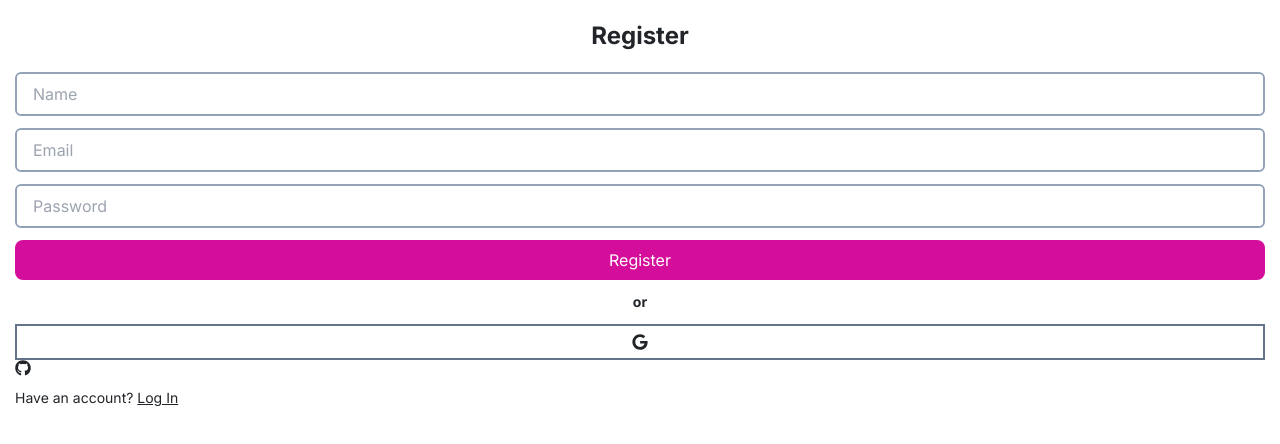
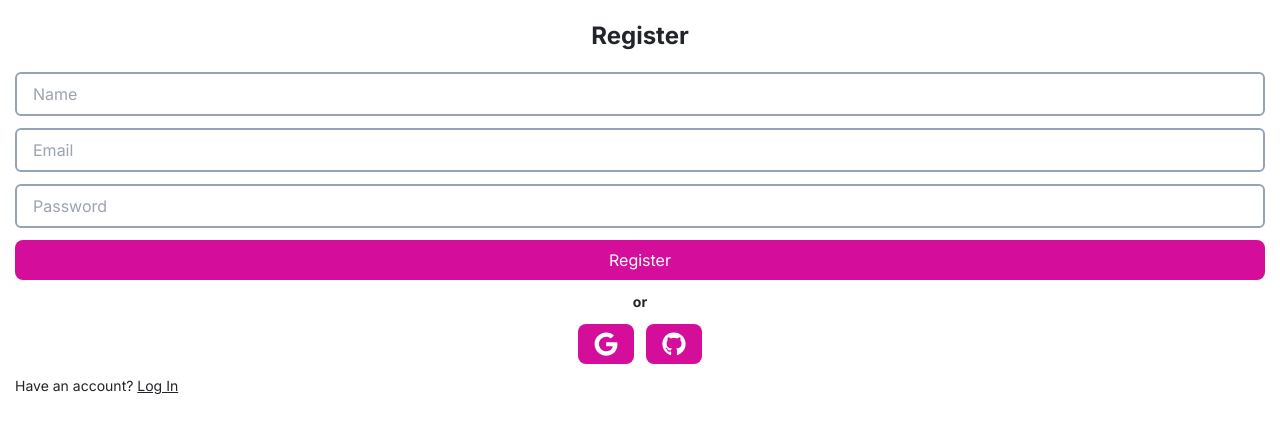
Before and after one commit to Buyaki01/next-auth-version5, a Next.js app: page /auth/register in a window 1280 px wide. Shown: the top 444 px of the page. Built offline with nearby package versions, Linux system fonts and the light colour scheme.

Commit message:
Add AuthErrorPage and events in the auth callback

```diff
--- /dev/null
+++ b/app/auth/error/page.js
@@ -0,0 +1,24 @@
+import Link from "next/link"
+import { IoArrowBack } from "react-icons/io5"
+
+const AuthErrorPage = () => {
+  return (
+    <div className="flex flex-col items-center justify-center min-h-screen bg-lime-500">
+      <div className="shadow-2xl bg-white p-4">
+        <h2 className="font-bold text-2xl text-center mb-5">Auth</h2>
+        <h4 className="text-2xl">Oops! Something went wrong!</h4>
+        <div>
+          <Link
+            href={"/auth/login"}
+            className="flex gap-2 items-center justify-center mt-5"
+          >
+            <IoArrowBack />
+            <span className="hover:underline">Back to login</span>
+          </Link>
+        </div>
+      </div>
+    </div>
+  )
+}
+
+export default AuthErrorPage
--- a/app/auth/login/page.js
+++ b/app/auth/login/page.js
@@ -4,7 +4,7 @@ import { useState } from "react"
 import { FaGoogle } from "react-icons/fa"
 import Link from "next/link"
 import toast from "react-hot-toast"
-import { useRouter } from "next/navigation"
+import { useRouter, useSearchParams } from "next/navigation"
 import { DEFAULT_LOGIN_REDIRECT } from "@/routes"
 import { AuthError } from "next-auth"
 import { signIn } from "next-auth/react"
@@ -13,6 +13,7 @@ const LoginPage = () => {
   const [email, setEmail] = useState("")
   const [password, setPassword] = useState("")
   const router = useRouter()
+  const searchParams = useSearchParams()
 
   const handleLogin = async (e) => {
     e.preventDefault()
--- a/app/auth/register/page.js
+++ b/app/auth/register/page.js
@@ -6,6 +6,8 @@ import Link from "next/link"
 import toast from "react-hot-toast"
 import axios from "axios"
 import { useRouter } from "next/navigation"
+import { signIn } from "next-auth/react"
+import { DEFAULT_LOGIN_REDIRECT } from "@/routes"
 
 const RegisterPage = () => {
   const [name, setName] = useState()
@@ -28,7 +30,6 @@ const RegisterPage = () => {
       }
 
       const response = await axios.post('/api/auth/register', { name, email, password })
-      console.log("This is the response data: ", response.data)
 
       if(response.data.user) {
         toast.success("Account created successfully")
@@ -38,6 +39,12 @@ const RegisterPage = () => {
     } catch (error) {
       console.log("Error during registration: ", error)
     }
+  }
+
+  const onClick = (provider) => {
+    signIn(provider, {
+      callbackUrl: DEFAULT_LOGIN_REDIRECT
+    })
   }
 
   return (
@@ -77,16 +84,22 @@ const RegisterPage = () => {
         </button>
       </form>
 
-      <span className="text-sm font-bold flex justify-center mt-3">or</span>
+      <span className="text-sm font-bold flex justify-center mt-3"> or </span>
 
-      <div>
-        <div className="flex border border-slate-500 border-2 justify-center items-center gap-2 px-6 py-2 mt-3">
-          <FaGoogle />
-        </div>
+      <div className="flex gap-3 justify-center my-3">
+        <button
+          onClick={() => onClick("google")}
+          className="px-4 py-2 text-white border border-2 border-slate-400"
+        >
+          <FaGoogle className="text-2xl"/>
+        </button>
 
-        <div>
-          <FaGithub />
-        </div>
+        <button
+          onClick={() => onClick("github")}
+          className="px-4 py-2 text-white border border-2 border-slate-400"
+        >
+          <FaGithub className="text-2xl"/>
+        </button>
       </div>
 
       <p className="text-sm mt-3">
--- a/routes.js
+++ b/routes.js
@@ -4,7 +4,8 @@
  * @type {string[]}
  */
 export const publicRoutes = [
-  "/"
+  "/",
+  "/auth/error",
 ]
 
 /*
```
Also changed, not shown: auth.js (+18 -0 lines).
